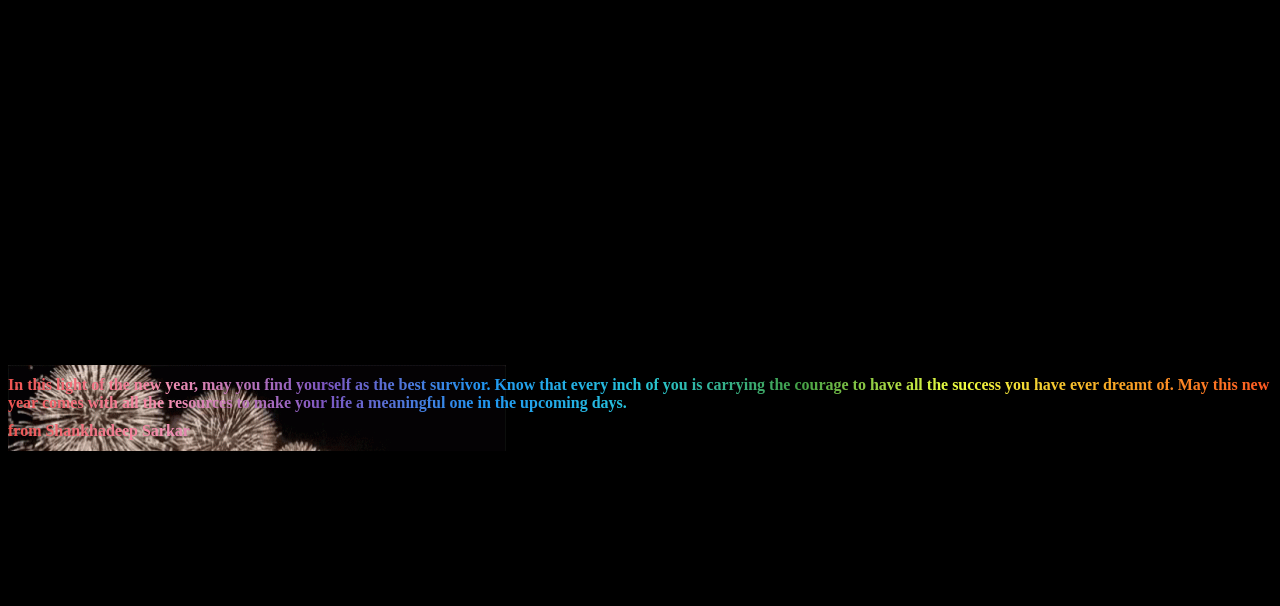
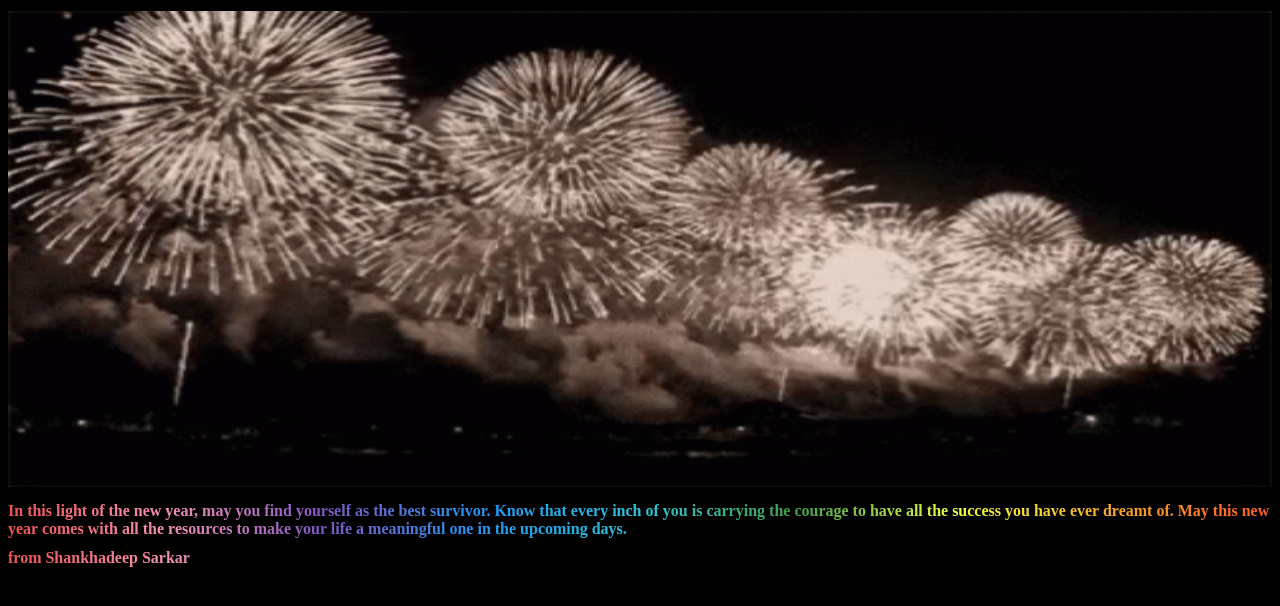
Before and after one commit to Surviv0r29/newyear, a React (Create React App) app: page / in a window 1280 px wide. Shown: the top 606 px of the page. Built offline with nearby package versions, Linux system fonts and the light colour scheme.

Commit message:
The new chnges

```diff
--- a/src/App.css
+++ b/src/App.css
@@ -34,7 +34,7 @@ body{
   display: flex;
   gap:35px;
   background-repeat: no-repeat;
-  background-image: url("./images/fireworks-celebrate.gif");
+  /* background-image: url("./images/fireworks-celebrate.gif"); */
 }
 .flex{
   display: flex;
--- a/src/App.js
+++ b/src/App.js
@@ -40,8 +40,9 @@ function App() {
   if(isNewyear){
     return <div className='container-new'>
       <div style={{ justifyContent:"center"}}>
+        <img src={require('./images/fireworks-celebrate.gif')} alt="my-gif" height={"60%"} width={"100%"}/>
       <h1 className='font-medium'>{"In this light of the new year, may you find yourself as the best survivor. Know that every inch of you is carrying the courage to have all the success you have ever dreamt of. May this new year comes with all the resources to make your life a meaningful one in the upcoming days."}</h1>
-         {/* <img src={require('./images/fireworks-celebrate.gif')} alt="my-gif" height={"60%"} width={"80%"}/> */}
+
          <h1 className='font-medium' >{"from \nShankhadeep Sarkar"}</h1>
       </div>
 
```
